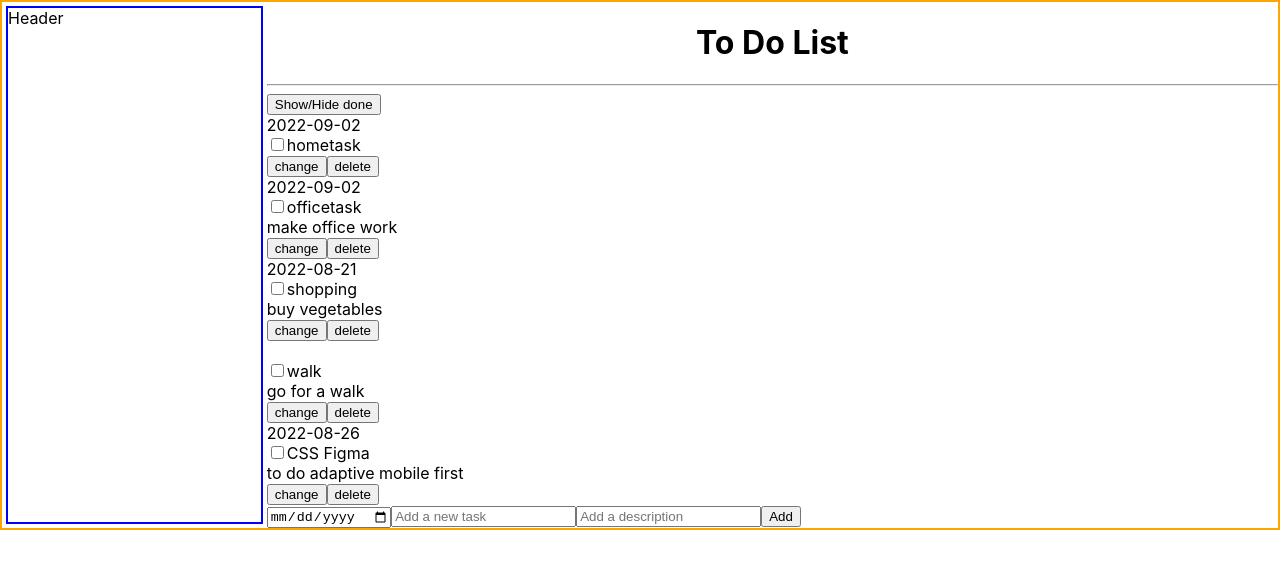
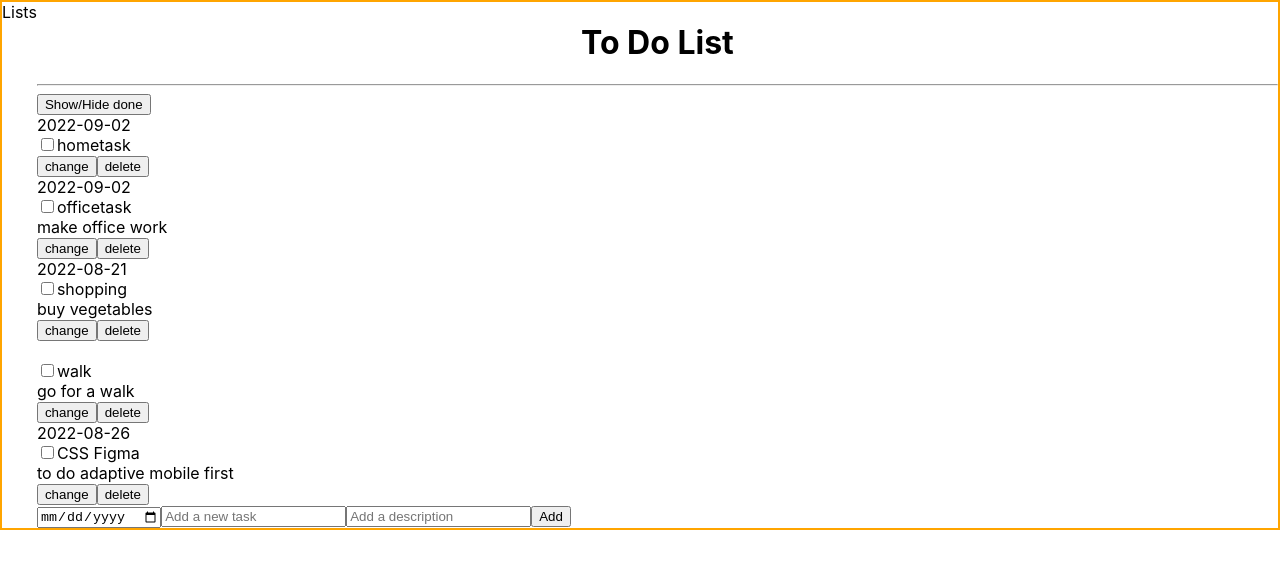
Before and after one commit to Jim4Support/React, a React (Create React App) app: page / in a window 1280 px wide. Shown: the top 568 px of the page. Built offline with nearby package versions, Linux system fonts and the light colour scheme.

Commit message:
Update Header.js

```diff
--- a/src/Components/Header/Header.js
+++ b/src/Components/Header/Header.js
@@ -3,8 +3,8 @@ import './Header.css';
 
 export default function Header() {
     return (
-        <header className="appheader">
-            Header
+        <header className="header">
+            Lists
         </header>
     )
 }
```
